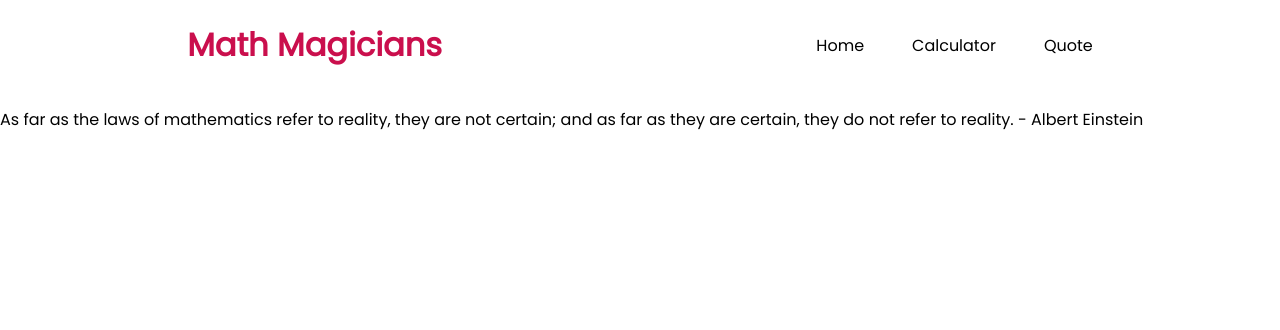
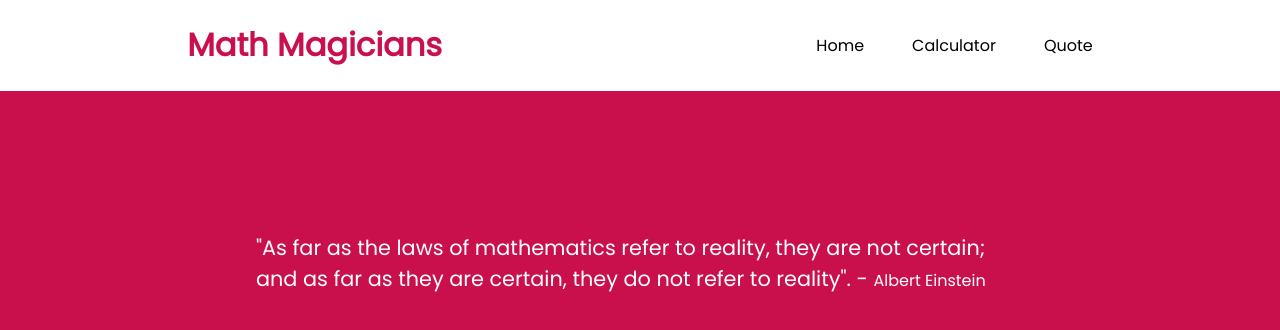
Before and after one commit to jonathanmunamire/Math-Magician, a React (Create React App) app: page /quote in a window 1280 px wide. Shown: the top 330 px of the page. Built offline with nearby package versions, Linux system fonts and the light colour scheme.

Commit message:
Add Sstyles Quote

```diff
--- a/src/components/home.css
+++ b/src/components/home.css
@@ -4,3 +4,7 @@
     min-height: 85vh;
     padding: 2% 15% 2% 15%;
 }
+
+.home_text {
+    font-size: 1.1rem;
+}
--- a/src/components/home.js
+++ b/src/components/home.js
@@ -3,7 +3,7 @@ import './home.css';
 const Home = () => (
   <div className="home_page">
     <h2>Welcome to Our page!</h2>
-    <p>
+    <p className="home_text">
       Lorem ipsum dolor sit amet consectetur adipisicing elit. Maxime mollitia,
       molestiae quas vel sint commodi repudiandae consequuntur voluptatum laborum
       numquam blanditiis harum quisquam eius sed odit fugiat iusto fuga praesentium
@@ -12,7 +12,7 @@ const Home = () => (
       nihil, eveniet aliquid culpa officia aut! Impedit sit sunt quaerat, odit,
     </p>
     <br />
-    <p>
+    <p className="home_text">
       Lorem ipsum dolor sit amet consectetur adipisicing elit. Maxime mollitia,
       molestiae quas vel sint commodi repudiandae consequuntur voluptatum laborum
       numquam blanditiis harum quisquam eius sed odit fugiat iusto fuga praesentium
--- /dev/null
+++ b/src/components/quote.css
@@ -0,0 +1,15 @@
+.quote_page {
+    background-color: rgb(202, 15, 77);
+    color: #fff;
+    min-height: 85vh;
+    padding: 2% 20% 2% 20%;
+}
+
+.quote {
+    font-size: 1.3rem;
+    margin-top: 15%;
+}
+
+.author {
+    font-size: 1rem;
+}
--- a/src/components/quote.js
+++ b/src/components/quote.js
@@ -1,9 +1,15 @@
+import './quote.css';
+
 const Quote = () => (
-  <p>
-    As far as the laws of mathematics refer to reality,
-    they are not certain; and as far as they are certain, they do not refer to reality.
-    - Albert Einstein
-  </p>
+  <div className="quote_page">
+    <p className="quote">
+      &quot;As far as the laws of mathematics refer to reality,
+      they are not certain; and as far as they are certain, they do not refer to reality&quot;.
+      -
+      {' '}
+      <span className="author">Albert Einstein</span>
+    </p>
+  </div>
 );
 
 export default Quote;
```
